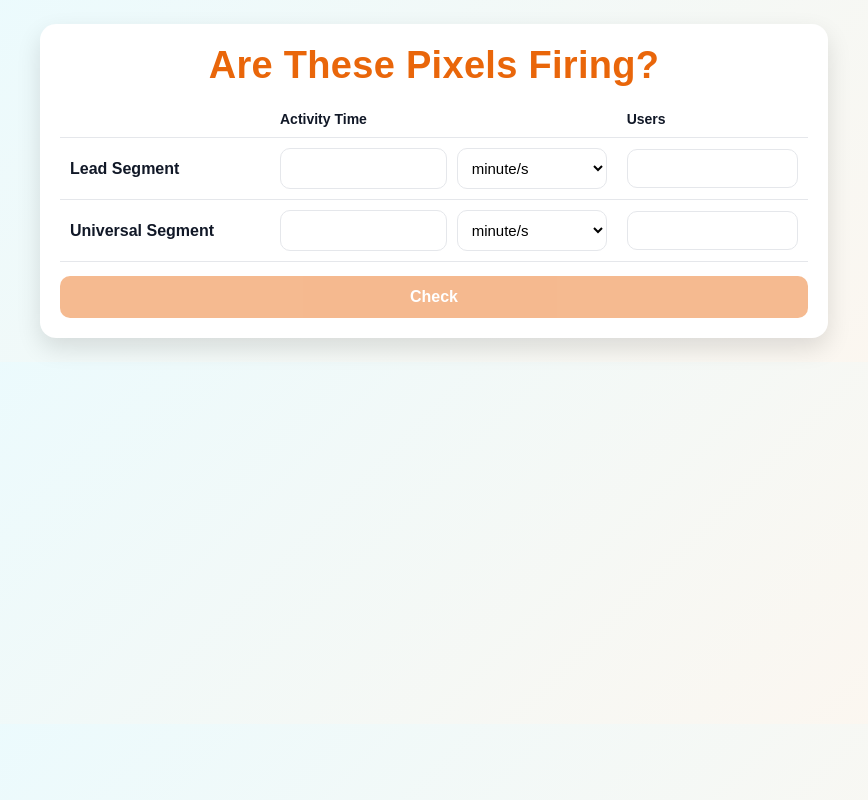
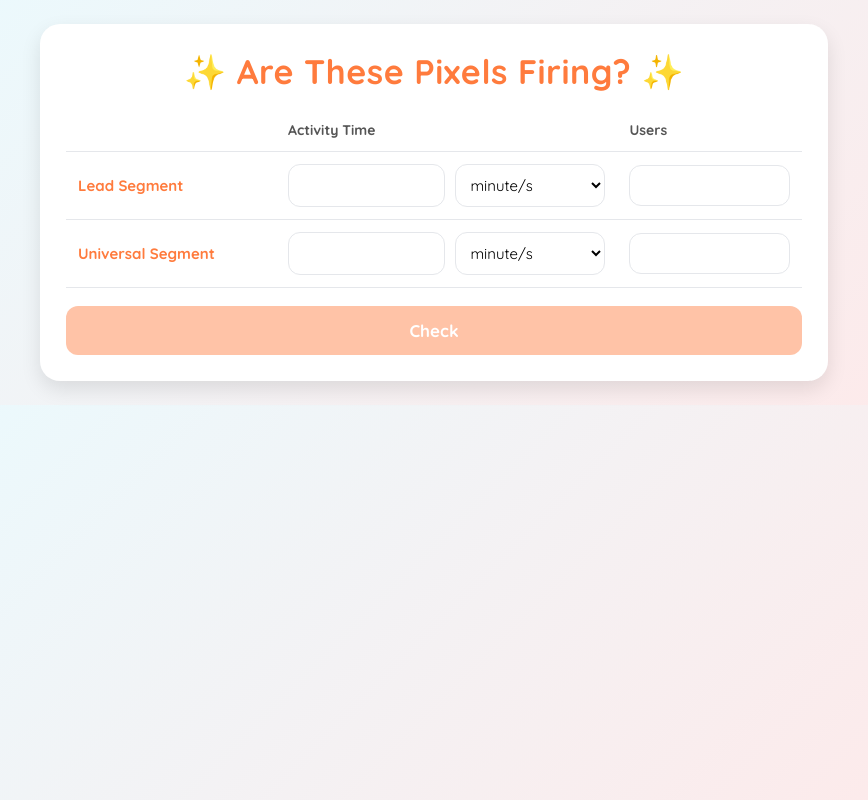
Before and after one commit to campaignteam/pixelcheck, a plain HTML site: page index.html in a window 1280 px wide. Shown: the whole page, without its empty margins (206-1074 px from the left). Drawn offline with Linux system fonts and the light colour scheme.

Commit message:
index.html

```diff
--- a/index.html
+++ b/index.html
@@ -4,44 +4,112 @@
 <meta charset="utf-8" />
 <meta name="viewport" content="width=device-width, initial-scale=1" />
 <title>Pixel Check</title>
+
+<!-- Google Fonts: Quicksand -->
+<link href="https://fonts.googleapis.com/css2?family=Quicksand:wght@400;600;700&display=swap" rel="stylesheet">
+
 <style>
   :root{
-    --cyan:#79c0c3; --orange:#e9660a; --ink:#111827; --line:#e5e7eb; --err:#b91c1c;
+    --cyan:#79c0c3;
+    --orange:#ff7b3d;
+    --ink:#333;
+    --line:#e5e7eb;
+    --err:#d62828;
+    --softPink:#ffe8e8;
+    --softBlue:#e9fbff;
   }
   *{box-sizing:border-box}
   body{
-    margin:0; font-family: 'Quicksand', sans-serif;
-    background: linear-gradient(135deg, #e9fbff 0%, #fef6ee 100%);
+    margin:0;
+    font-family: 'Quicksand', sans-serif;
+    background: linear-gradient(135deg, var(--softBlue) 0%, var(--softPink) 100%);
     color:var(--ink);
   }
   .wrap{max-width:820px;margin:24px auto;padding:0 16px}
-  .card{background:#fff;border-radius:16px;box-shadow:0 10px 24px rgba(0,0,0,.12);padding:20px}
-  h1{margin:0 0 14px;font-size:38px;text-align:center;color:var(--orange);letter-spacing:.3px}
-  .table{width:100%;border-collapse:collapse;margin-top:8px}
-  .table th,.table td{padding:10px;border-bottom:1px solid var(--line);text-align:left;vertical-align:middle}
-  .table th{font-size:14px}
-  .rowhead{width:210px;font-weight:700}
+  .card{
+    background:#fff;
+    border-radius:20px;
+    box-shadow:0 8px 20px rgba(0,0,0,.1);
+    padding:26px;
+    transition:.3s;
+  }
+  h1{
+    margin:0 0 16px;
+    font-size:34px;
+    text-align:center;
+    color:var(--orange);
+    letter-spacing:.5px;
+    font-weight:700;
+  }
+  .table{
+    width:100%;
+    border-collapse:collapse;
+    margin-top:10px
+  }
+  .table th,.table td{
+    padding:12px;
+    border-bottom:1px solid var(--line);
+    text-align:left;
+    vertical-align:middle;
+    font-size:15px;
+  }
+  .table th{font-size:14px;color:#555}
+  .rowhead{width:210px;font-weight:700;color:var(--orange)}
   input[type="number"], select{
-    width:100%; padding:10px; border:1px solid var(--line); border-radius:10px; font-size:15px; outline:none; background:#fff;
+    width:100%;
+    padding:10px;
+    border:1.8px solid var(--line);
+    border-radius:12px;
+    font-size:15px;
+    outline:none;
+    background:#fff;
+    transition:.2s;
+    font-family:'Quicksand', sans-serif; /* ensure dropdown also uses Quicksand */
+  }
+  input:focus, select:focus{
+    border-color:var(--cyan);
+    box-shadow:0 0 0 3px rgba(121,192,195,0.25);
   }
   .time-grid{display:grid;grid-template-columns:1fr 150px;gap:10px}
   .hint{font-size:12px;opacity:.75;margin-top:8px}
   .btn{
-    margin-top:14px;width:100%;padding:12px;border:0;border-radius:10px;
-    background:var(--orange);color:#fff;font-weight:800;font-size:16px;cursor:pointer;transition:.2s;
+    margin-top:18px;
+    width:100%;
+    padding:14px;
+    border:0;
+    border-radius:12px;
+    background:var(--orange);
+    color:#fff;
+    font-weight:700;
+    font-size:17px;
+    cursor:pointer;
+    transition:.25s;
+    font-family:'Quicksand', sans-serif;
+  }
+  .btn:hover:not(:disabled){
+    background:#ff905c;
+    transform:translateY(-1px);
+    box-shadow:0 4px 10px rgba(0,0,0,.1);
   }
   .btn:disabled{opacity:.45;cursor:not-allowed}
-  .out{margin-top:16px;border:2px solid var(--line);border-radius:12px;padding:22px;text-align:center;background:#fff}
-  .big{font-size:44px;font-weight:900;letter-spacing:.5px}
+  .out{
+    margin-top:20px;
+    border:2px dashed var(--line);
+    border-radius:14px;
+    padding:24px;
+    text-align:center;
+    background:#fff;
+  }
+  .big{font-size:42px;font-weight:700;letter-spacing:.5px}
   .yes{color:var(--cyan)}
   .no{color:var(--orange)}
-  .err{color:var(--err); font-size:13px; margin-top:8px}
+  .err{color:var(--err); font-size:14px; margin-top:10px}
 </style>
 </head>
 <body>
 <div class="wrap">
   <div class="card">
-    <h1>Are These Pixels Firing?</h1>
+    <h1>✨ Are These Pixels Firing? ✨</h1>
 
     <table class="table">
       <thead>
@@ -59,6 +127,7 @@
               <input id="leadTimeVal" type="number" min="0" step="1" autocomplete="off">
               <select id="leadTimeUnit" aria-label="Lead time unit">
                 <option value="minutes">minute/s</option>
+                <option value="hours">hour/s</option>
                 <option value="days">day/s</option>
                 <option value="weeks">week/s</option>
                 <option value="months">month/s</option>
@@ -75,6 +144,7 @@
               <input id="uniTimeVal" type="number" min="0" step="1" autocomplete="off">
               <select id="uniTimeUnit" aria-label="Universal time unit">
                 <option value="minutes">minute/s</option>
+                <option value="hours">hour/s</option>
                 <option value="days">day/s</option>
                 <option value="weeks">week/s</option>
                 <option value="months">month/s</option>
@@ -99,9 +169,10 @@ function toMinutes(value, unit){
   if(!isFinite(n)) return NaN;
   switch(unit){
     case 'minutes': return n;
+    case 'hours':   return n * 60;
     case 'days':    return n * 1440;
-    case 'weeks':   return n * 10080;     // 7 * 1440
-    case 'months':  return n * 43200;     // 30 * 1440 (simple month)
+    case 'weeks':   return n * 10080;
+    case 'months':  return n * 43200;
     default:        return NaN;
   }
 }
@@ -121,7 +192,7 @@ function validate(){
   document.getElementById('checkBtn').disabled = !allFilled;
 
   document.getElementById('msg').style.display = allFilled ? 'none' : 'block';
-  document.getElementById('msg').textContent = allFilled ? '' : 'Please enter both times and both user counts.';
+  document.getElementById('msg').textContent = allFilled ? '' : '⚠️ Please enter both times and both user counts.';
 }
 
 function check(){
@@ -130,7 +201,6 @@ function check(){
   const leadUsers = +document.getElementById('leadUsers').value;
   const uniUsers  = +document.getElementById('uniUsers').value;
 
-  // Rules: Universal must be more recent AND have more users than Lead
   const activityOK = isFinite(uniTime) && isFinite(leadTime) && uniTime < leadTime;
   const usersOK    = isFinite(uniUsers) && isFinite(leadUsers) && uniUsers > leadUsers;
 
@@ -138,7 +208,7 @@ function check(){
 
   const out = document.getElementById('out');
   out.style.display = 'block';
-  out.innerHTML = `<div class="big ${ok ? 'yes' : 'no'}">${ok ? '🎉 YES 🎉' : '⚠️ NO 🥺'}</div>`;
+  out.innerHTML = `<div class="big ${ok ? 'yes' : 'no'}">${ok ? '🎉 YES 🎉' : '🥺 NO 💔'}</div>`;
 }
 </script>
 </body>
```
